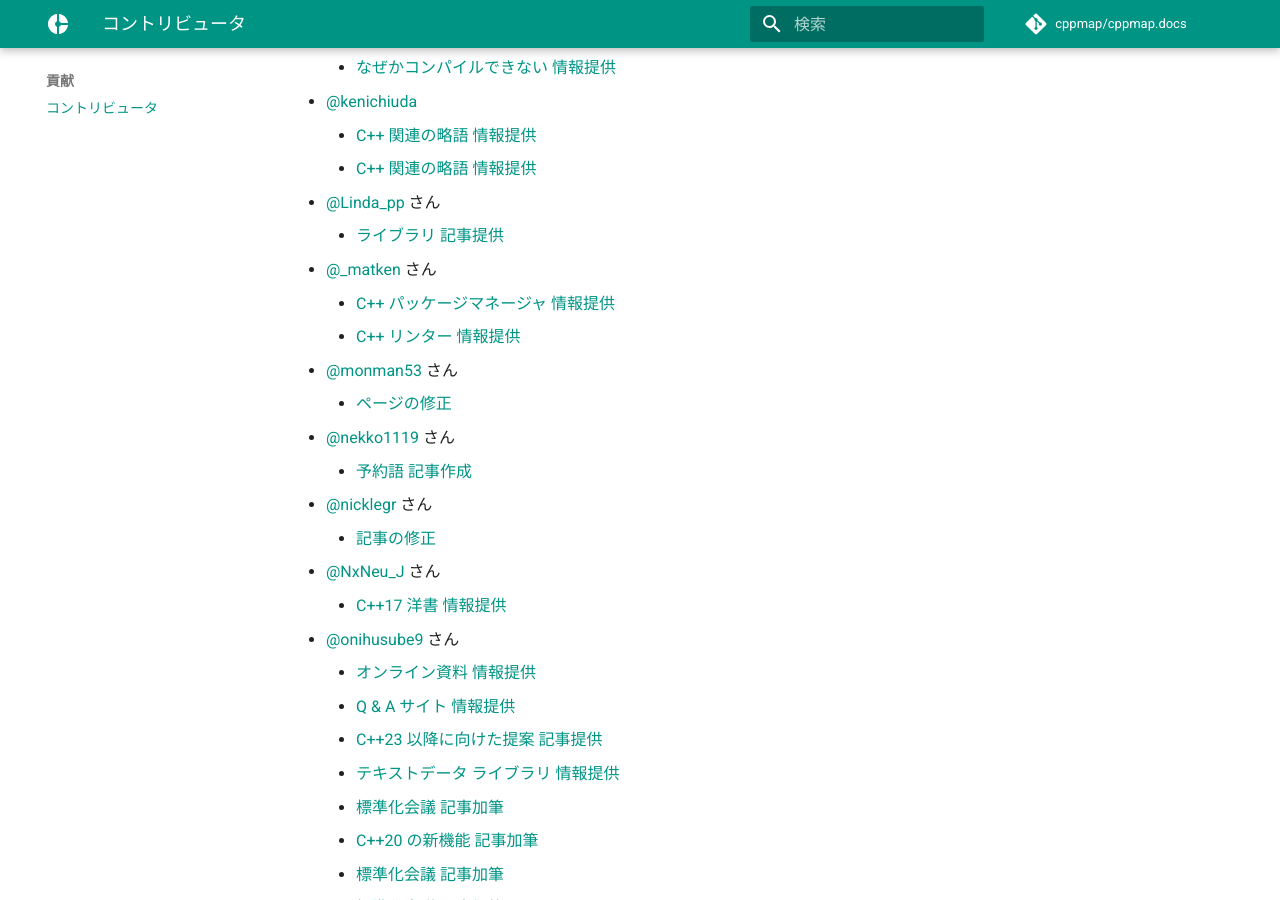
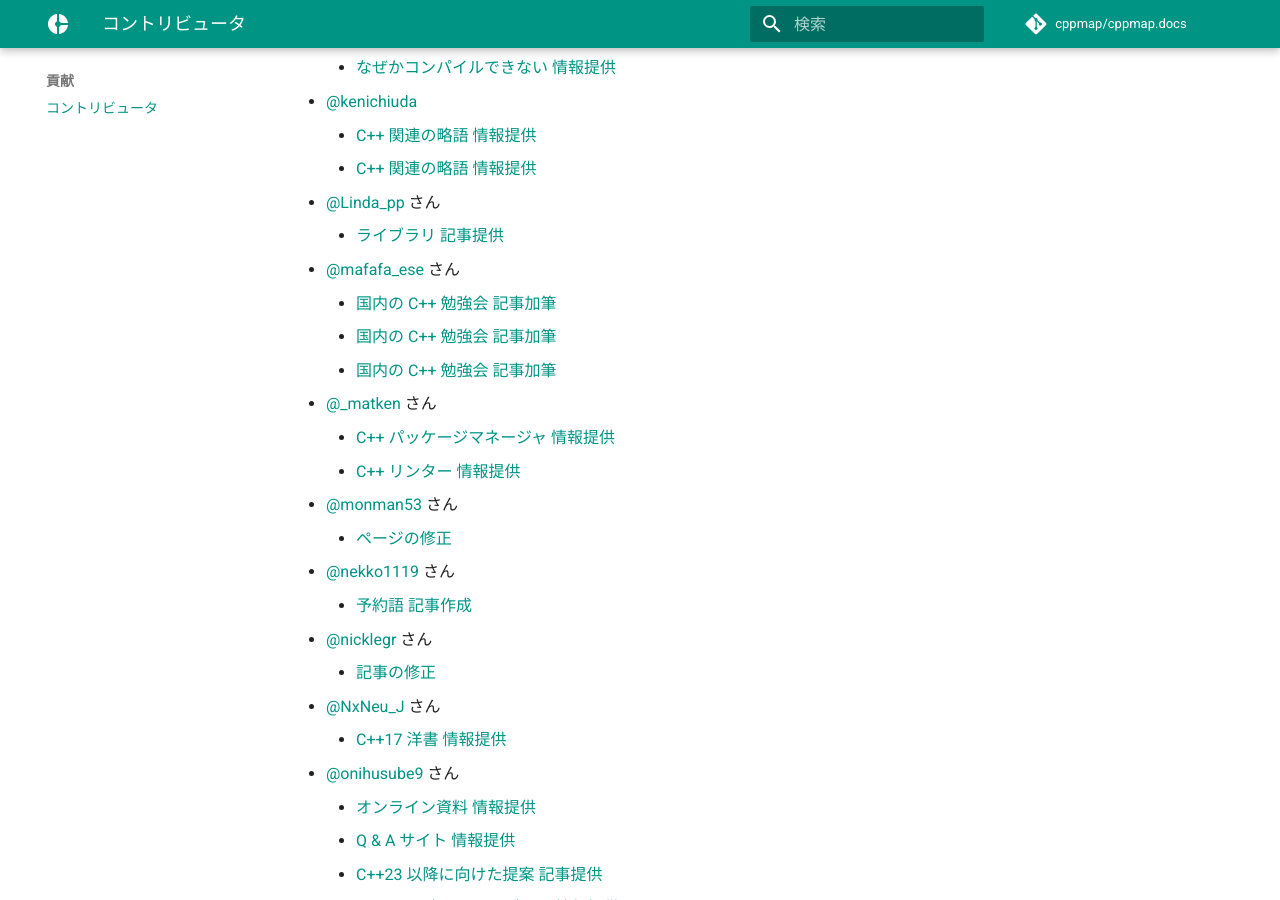
Before and after one commit to cppmap/cppmap.docs, an MkDocs documentation site: the page built from docs/contribution/contributors.md, in a window 1280 px wide and 900 px high, scrolled down 860 px. Built offline with MkDocs 1.6.1 and Material for MkDocs 9.7.7, drawn with Linux system fonts in a browser that asks for light colours; nearby versions of some CDN libraries; comment, search, counter and statistics services are not loaded.

Commit message:
Update contributors.md

```diff
--- a/docs/contribution/contributors.md
+++ b/docs/contribution/contributors.md
@@ -31,6 +31,10 @@
     - [C++ 関連の略語 情報提供](https://github.com/cppmap/cppmap.docs/issues/41#issuecomment-855238514)
 - [@Linda_pp](https://twitter.com/Linda_pp) さん
     - [ライブラリ 記事提供](https://github.com/cppmap/cppmap.docs/pull/22)
+- [@mafafa_ese](https://twitter.com/mafafa_ese) さん
+    - [国内の C++ 勉強会 記事加筆](https://github.com/cppmap/cppmap.docs/pull/53)
+    - [国内の C++ 勉強会 記事加筆](https://github.com/cppmap/cppmap.docs/pull/54)
+    - [国内の C++ 勉強会 記事加筆](https://github.com/cppmap/cppmap.docs/pull/55)
 - [@_matken](https://twitter.com/_matken) さん
     - [C++ パッケージマネージャ 情報提供](https://github.com/cppmap/cppmap.docs/pull/2)
     - [C++ リンター 情報提供](https://github.com/cppmap/cppmap.docs/pull/50)
```
